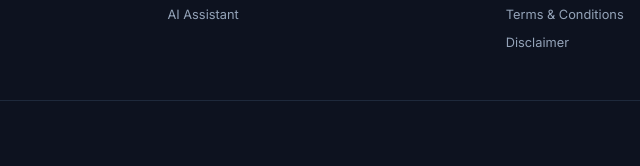
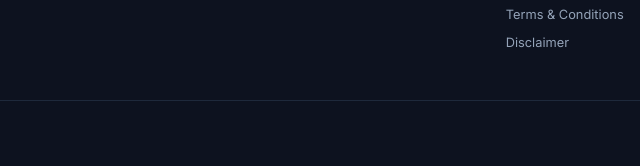
Before and after one commit to Kamran-Liaquat404/SafePK, a plain HTML site: page pages/directory.html in a window 1280 px wide. Shown: the part 4639-4805 px from the top of the page, 396-1036 px from the left. Drawn offline with nearby package versions, Linux system fonts and the light colour scheme.

Commit message:
Update directory.html

```diff
--- a/pages/directory.html
+++ b/pages/directory.html
@@ -129,7 +129,6 @@
               <a href="learn.html" class="footer-link">Scam Guides</a>
               <a href="tools.html" class="footer-link">Safety Tools</a>
               <a href="directory.html" class="footer-link">Cyber Directory</a>
-              <a href="pages/ai.html" class="footer-link">AI Assistant</a>
             </div>
           </div>
 
```
